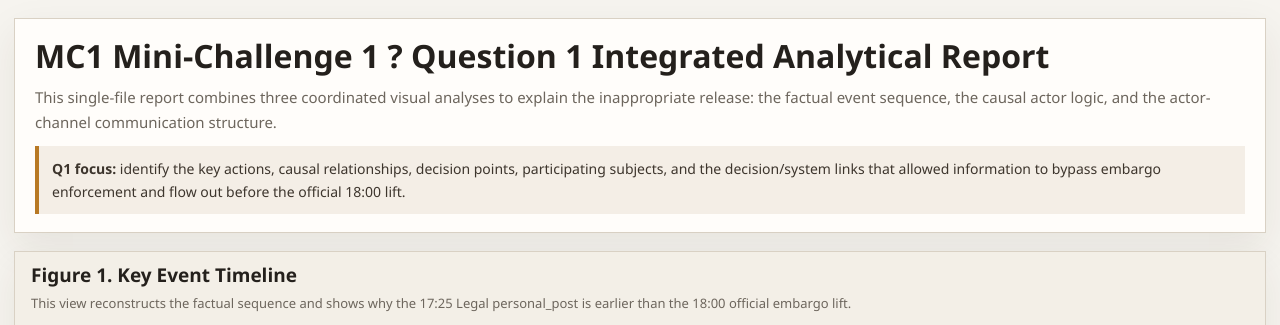
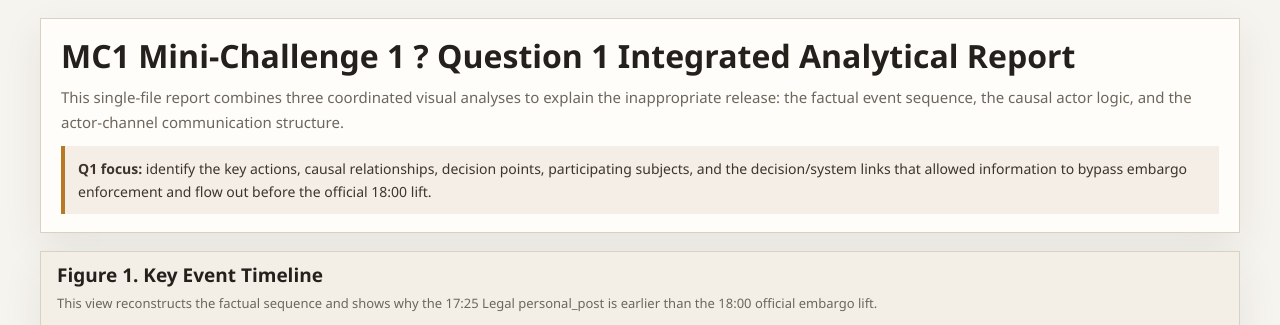
Before and after one commit to Forgotter616/Vast-Challenge1, a plain HTML site: page question1/index_englishversion.htm in a window 1280 px wide. Shown: the top 325 px of the page. Drawn offline with Linux system fonts and the light colour scheme.

```diff
--- a/question1/index_englishversion.htm
+++ b/question1/index_englishversion.htm
@@ -24,9 +24,11 @@
   }
 
   .report-shell {
-    width: min(2440px, calc(100vw - 28px));
+    width: 100%;
+    max-width: 2400px;
     margin: 0 auto;
-    padding: 18px 0 28px;
+    padding: 18px 40px 28px;
+    box-sizing: border-box;
   }
 
   .report-hero,
```
